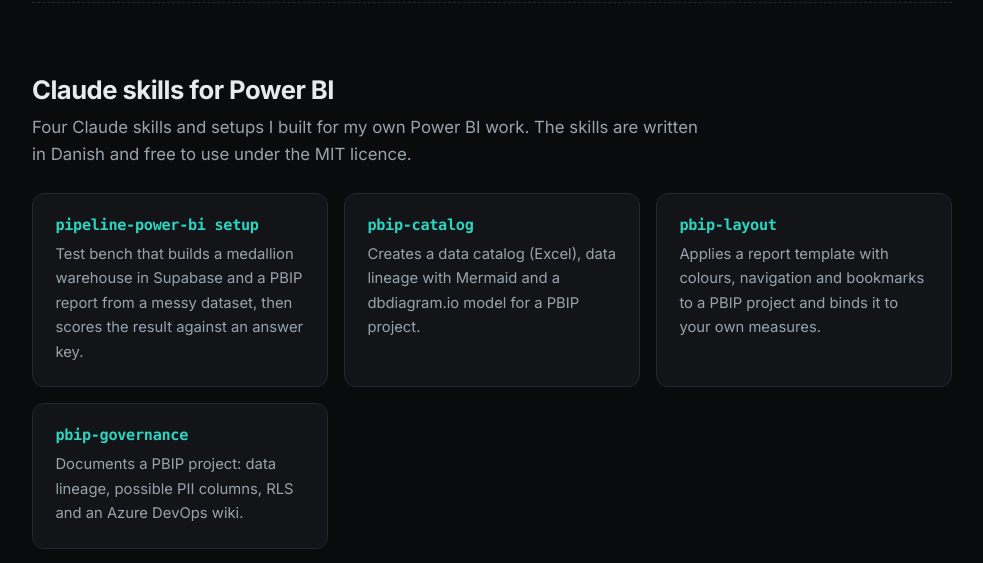
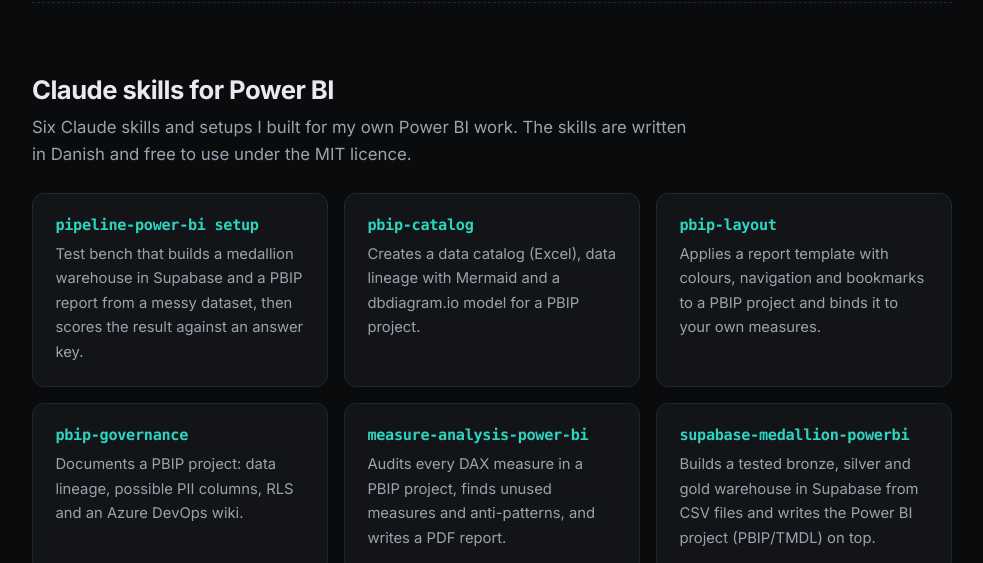
Before and after one commit to Forza20/Forza20.github.io, a plain HTML site: page index.html in a window 1280 px wide. Shown: the part 3668-4231 px from the top of the page, without its empty margins (148-1131 px from the left). Drawn offline with Linux system fonts and the light colour scheme; no server answers.

Commit message:
Add measure-analysis-power-bi and supabase-medallion-powerbi skill cards
Co-Authored-By: Claude Opus 5.5 <noreply@anthropic.com>

```diff
--- a/index.html
+++ b/index.html
@@ -216,7 +216,7 @@
       <article class="project reveal" id="claude-skills">
         <header class="project__header">
           <h3 class="project__name">Claude skills for Power BI</h3>
-          <p class="project__desc">Four Claude skills and setups I built for my own Power BI work. The skills are written in Danish and free to use under the MIT licence.</p>
+          <p class="project__desc">Six Claude skills and setups I built for my own Power BI work. The skills are written in Danish and free to use under the MIT licence.</p>
         </header>
         <ul class="ai-skills">
           <li class="card reveal">
@@ -234,6 +234,14 @@
           <li class="card reveal">
             <h3 class="card__title"><a href="https://github.com/Forza20/claude-powerbi-skills/tree/main/skills/pbip-governance" target="_blank" rel="noopener noreferrer">pbip-governance<span class="visually-hidden"> (opens in a new tab)</span></a></h3>
             <p>Documents a PBIP project: data lineage, possible PII columns, RLS and an Azure DevOps wiki.</p>
+          </li>
+          <li class="card reveal">
+            <h3 class="card__title"><a href="https://github.com/Forza20/claude-powerbi-skills/tree/main/skills/measure-analysis-power-bi" target="_blank" rel="noopener noreferrer">measure-analysis-power-bi<span class="visually-hidden"> (opens in a new tab)</span></a></h3>
+            <p>Audits every DAX measure in a PBIP project, finds unused measures and anti-patterns, and writes a PDF report.</p>
+          </li>
+          <li class="card reveal">
+            <h3 class="card__title"><a href="https://github.com/Forza20/supabase-medallion-powerbi" target="_blank" rel="noopener noreferrer">supabase-medallion-powerbi<span class="visually-hidden"> (opens in a new tab)</span></a></h3>
+            <p>Builds a tested bronze, silver and gold warehouse in Supabase from CSV files and writes the Power BI project (PBIP/TMDL) on top.</p>
           </li>
         </ul>
         <div class="project__actions">
```
